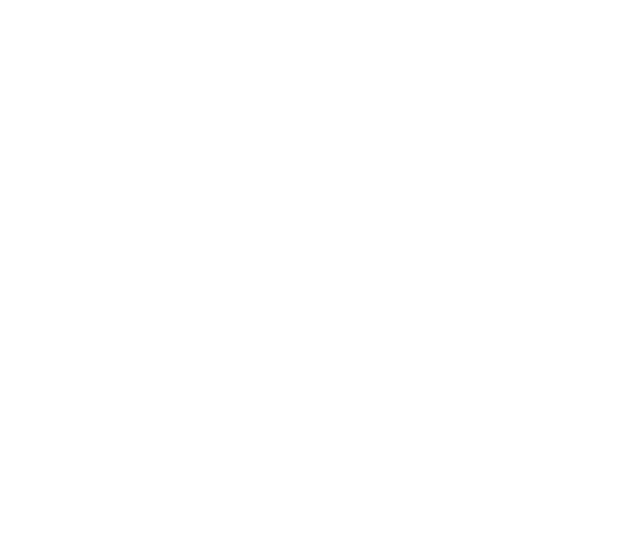
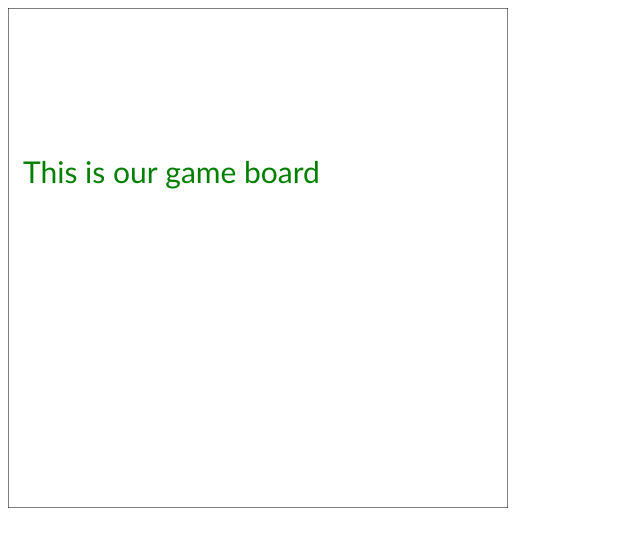
Before and after one commit to PKrastanov/ALINGON, a plain HTML site: page index.html in a window 1280 px wide. Shown: the whole page, without its empty margins (0-640 px from the left). Drawn offline with Linux system fonts and the light colour scheme.

Commit message:
Show something small
Това е само началото, тествам кирилицата (:

```diff
--- a/index.html
+++ b/index.html
@@ -6,6 +6,12 @@
     <script src="libs/require.js" data-main="scripts/gameRun.js"></script>
 </head>
 <body>
-
+<!-- Form to enter the number of players - forwards to the game engine -->
+<!-- canvas to hold the chosen grid, loaded by the engine -->
+  <canvas id="canvas" width="500" height="500">
+          canvas not supported!
+        </canvas>
+        <script type='text/javascript' src='scripts/draw.js'></script>
+<!-- separate images with absolute position aligned with the cells of the grid - the tokens -->
 </body>
 </html>
--- a/scripts/draw.js
+++ b/scripts/draw.js
@@ -1,5 +1,11 @@
 var Draw = (function () {
+ var my_canvas = document.getElementById("canvas");
+ var context = my_canvas.getContext("2d");
+ context.strokeRect(0, 0, 500, 500);
 
+ context.fillStyle = "green";
+ context.font = "30px Calibri";
+ context.fillText("This is our game board", 15, 175);
 
 
 })();
```
